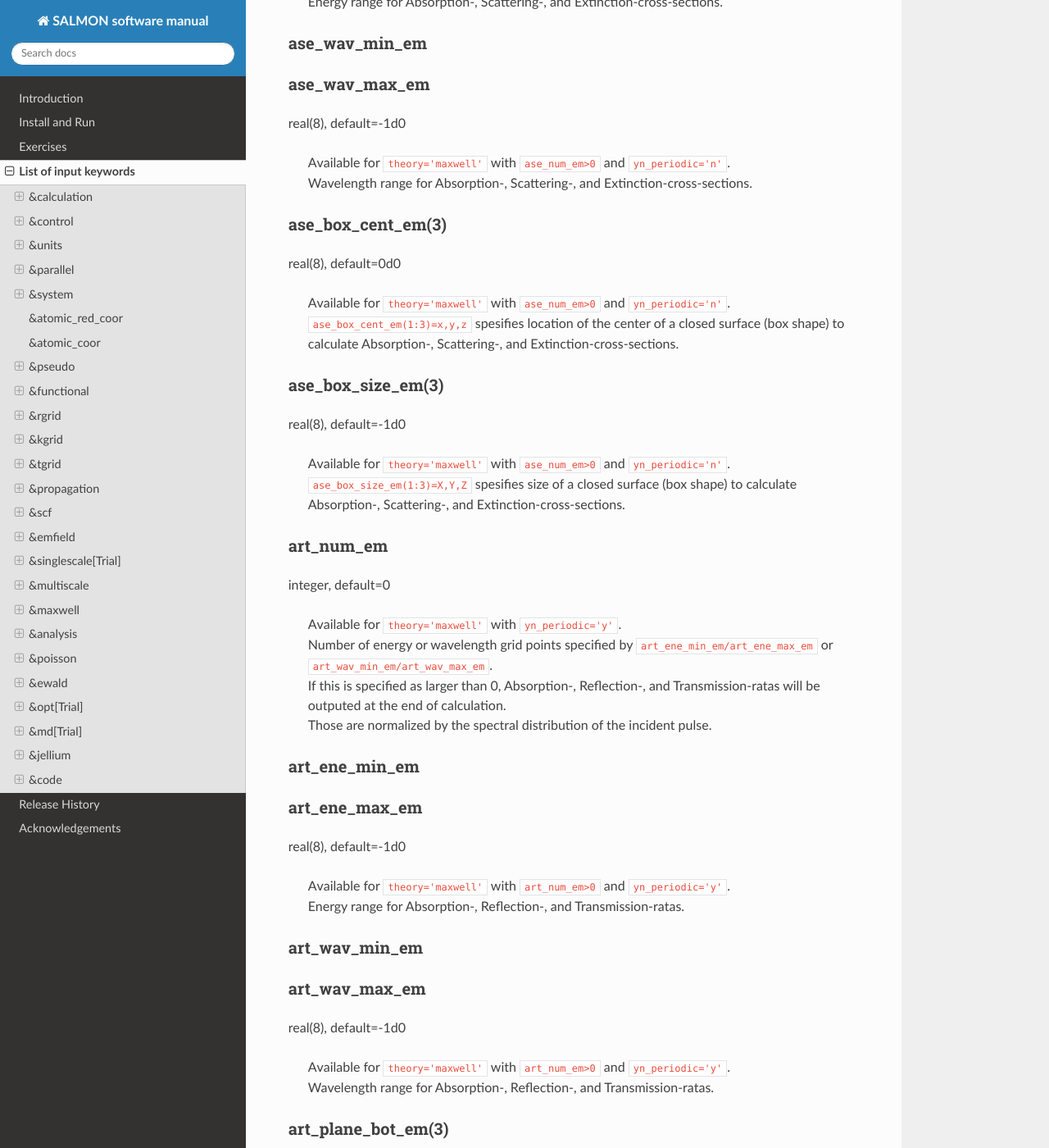
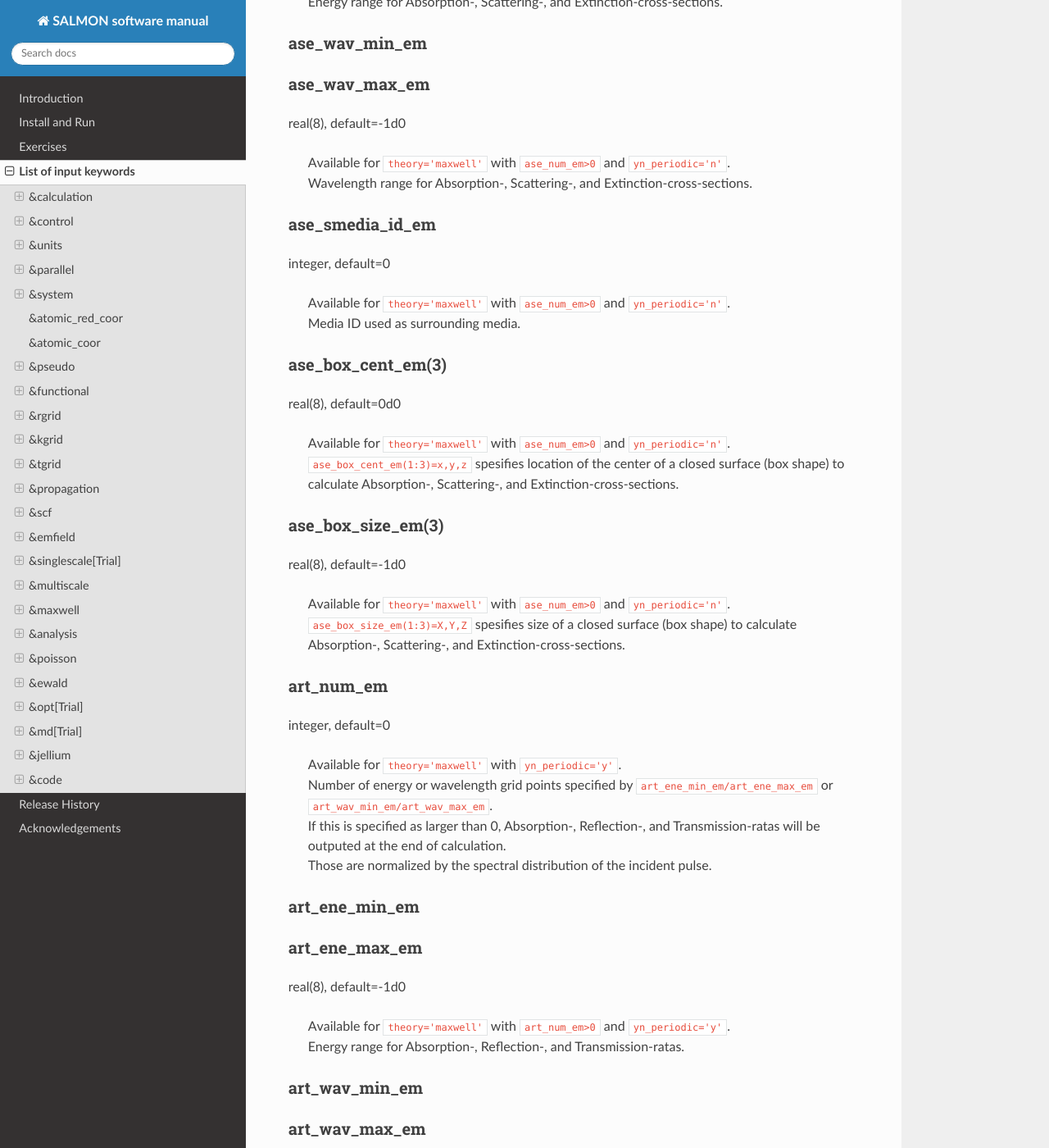
Before and after one commit to SALMON-TDDFT/SALMON-DOCS, a Sphinx documentation site: the page built from source/input_keyword_list.rst, in a window 1280 px wide and 1400 px high, scrolled down 39452 px. Shown: the whole window at 82% size. Built offline with Sphinx 7.4.7 and the Read the Docs theme 2.0.0, drawn with Linux system fonts in a browser that asks for light colours; formulas are drawn with MathJax 3; some of the changed text lies outside the part shown.

Commit message:
Update input_keyword_list.rst

```diff
--- a/source/input_keyword_list.rst
+++ b/source/input_keyword_list.rst
@@ -2014,6 +2014,16 @@
    | Available for ``theory='maxwell'`` with ``ase_num_em>0`` and ``yn_periodic='n'``.
    | Wavelength range for Absorption-, Scattering-, and Extinction-cross-sections.
 
+.. _ase_smedia_id_em:
+
+ase_smedia_id_em
+^^^^^^^^^^^^^^^^
+
+integer, default=0
+
+   | Available for ``theory='maxwell'`` with ``ase_num_em>0`` and ``yn_periodic='n'``.
+   | Media ID used as surrounding media.
+
 .. _ase_box_cent_em(3):
 
 ase_box_cent_em(3)
@@ -2073,6 +2083,16 @@
 
    | Available for ``theory='maxwell'`` with ``art_num_em>0`` and ``yn_periodic='y'``.
    | Wavelength range for Absorption-, Reflection-, and Transmission-ratas.
+
+.. _art_smedia_id_em:
+
+art_smedia_id_em
+^^^^^^^^^^^^^^^^
+
+integer, default=0
+
+   | Available for ``theory='maxwell'`` with ``art_num_em>0`` and ``yn_periodic='y'``.
+   | Media ID used as surrounding media.
 
 .. _art_plane_bot_em(3):
 
```
